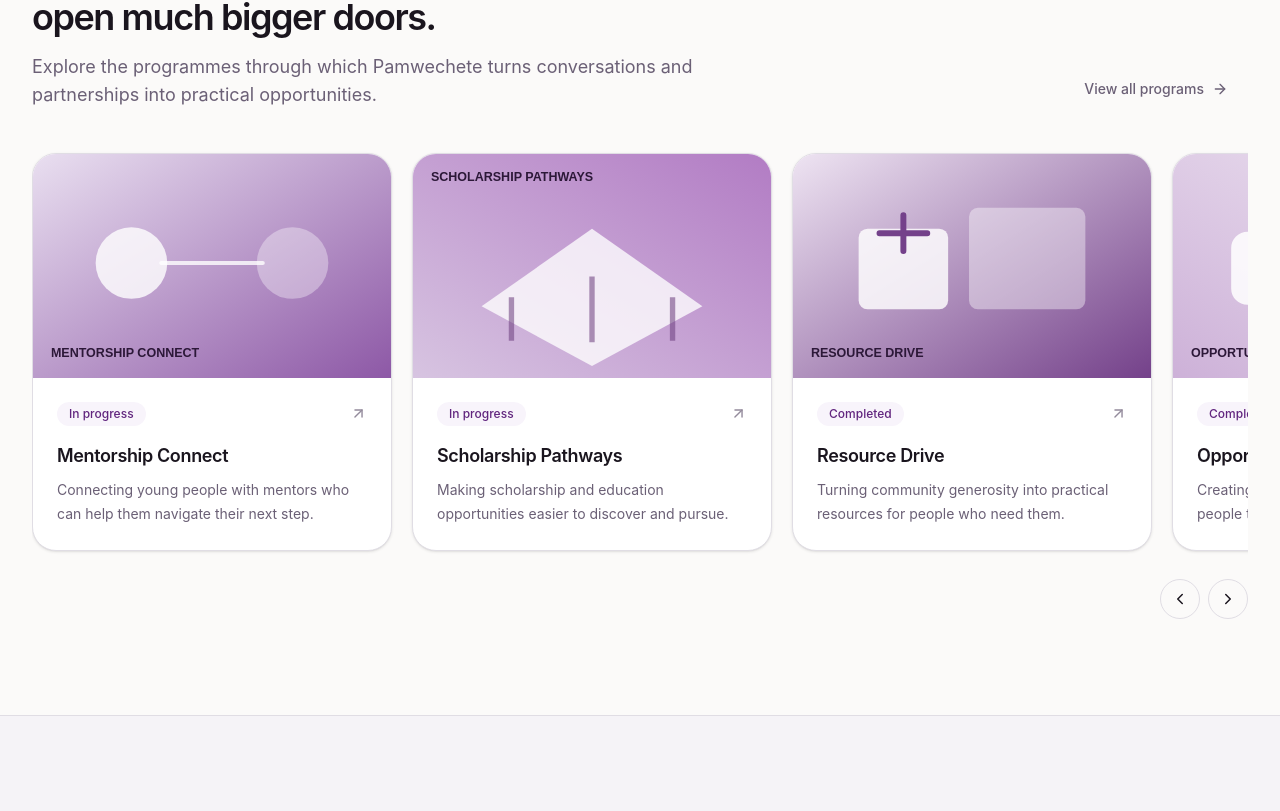
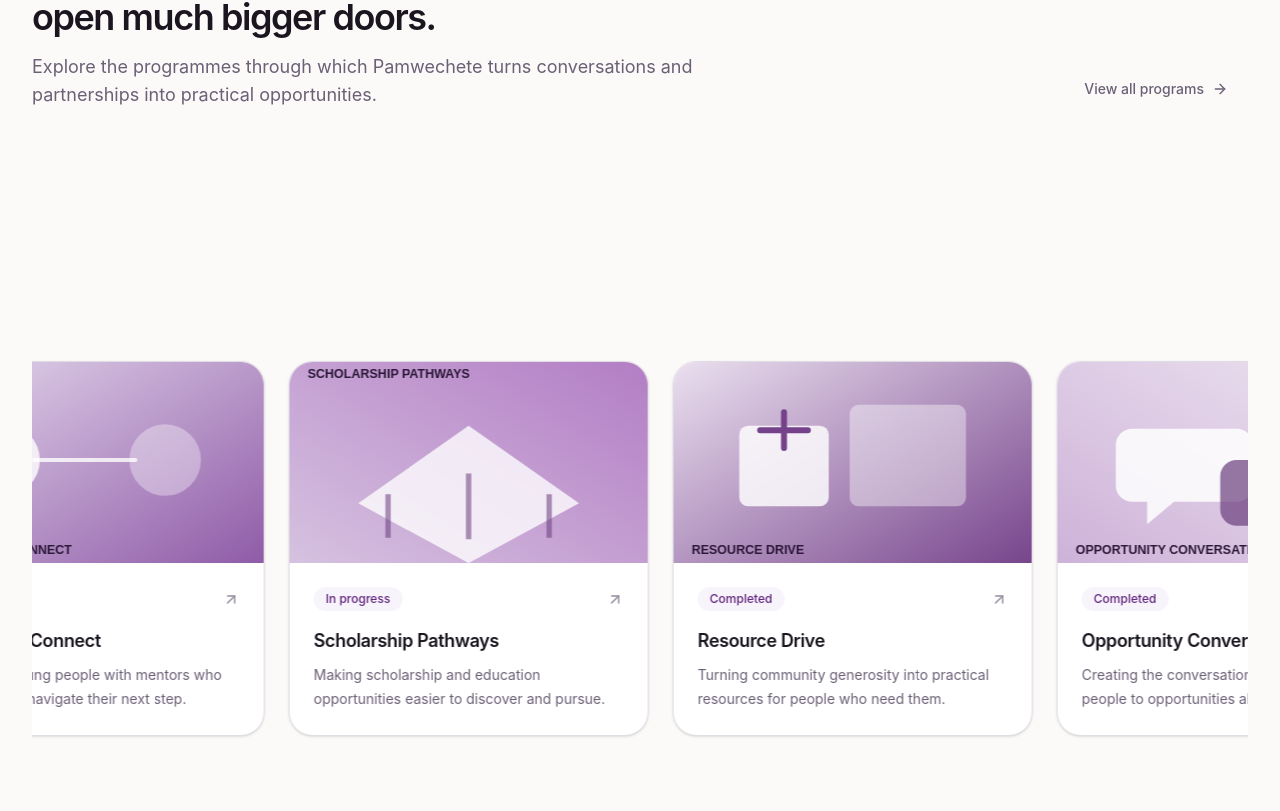
Before and after one commit to Denzel-Chimoto/pamwechete, a React (Vite) app: page / in a window 1280 px wide. Shown: the part 969-1780 px from the top of the page. Built offline with nearby package versions, Linux system fonts and the light colour scheme.

Commit message:
Added horizontal scrolling on programs on homepage

```diff
--- a/package.json
+++ b/package.json
@@ -12,6 +12,7 @@
   "dependencies": {
     "@tailwindcss/vite": "^4.3.3",
     "lucide-react": "^1.47.0",
+    "motion": "^13.4.0",
     "react": "^19.2.8",
     "react-dom": "^19.2.8",
     "react-router": "^8.4.0",
--- a/src/components/ProgramCarousel.tsx
+++ b/src/components/ProgramCarousel.tsx
@@ -1,47 +1,137 @@
-import { ChevronLeft, ChevronRight } from 'lucide-react';
-import { useRef } from 'react';
+import { useEffect, useRef, useState } from 'react';
+import { motion, useReducedMotion, useScroll, useTransform } from 'motion/react';
 import { PROGRAMS } from '../data/programs';
 import { ProgramCard } from './ProgramCard';
 
 export function ProgramCarousel() {
-  const scrollerRef = useRef<HTMLDivElement>(null);
+  const containerRef = useRef<HTMLDivElement>(null);
+  const viewportRef = useRef<HTMLDivElement>(null);
+  const trackRef = useRef<HTMLDivElement>(null);
 
-  const scroll = (direction: 'left' | 'right') => {
-    scrollerRef.current?.scrollBy({
-      left: direction === 'right' ? 390 : -390,
-      behavior: 'smooth',
-    });
-  };
+  const [horizontalDistance, setHorizontalDistance] = useState(0);
+  const shouldReduceMotion = useReducedMotion();
+
+  /*
+   * Measure how far the program track actually needs to travel.
+   *
+   * Example:
+   * viewport = 1100px
+   * track    = 2800px
+   *
+   * horizontalDistance = 1700px
+   */
+  useEffect(() => {
+    const measure = () => {
+      if (!viewportRef.current || !trackRef.current) return;
+
+      const distance = Math.max(
+        0,
+        trackRef.current.scrollWidth - viewportRef.current.clientWidth,
+      );
+
+      setHorizontalDistance(distance);
+    };
+
+    measure();
+
+    const resizeObserver = new ResizeObserver(measure);
+
+    if (viewportRef.current) {
+      resizeObserver.observe(viewportRef.current);
+    }
+
+    if (trackRef.current) {
+      resizeObserver.observe(trackRef.current);
+    }
+
+    window.addEventListener('resize', measure);
+
+    return () => {
+      resizeObserver.disconnect();
+      window.removeEventListener('resize', measure);
+    };
+  }, []);
+
+  /*
+   * Track the vertical progress through this section.
+   *
+   * 0 = horizontal carousel has not started
+   * 1 = last program has reached the end
+   */
+  const { scrollYProgress } = useScroll({
+    target: containerRef,
+    offset: ['start start', 'end end'],
+  });
+
+  /*
+   * Convert vertical page scrolling into horizontal movement.
+   */
+  const x = useTransform(
+    scrollYProgress,
+    [0, 1],
+    [0, -horizontalDistance],
+  );
+
+  /*
+   * If the user has requested reduced motion, don't lock the
+   * page into the vertical-to-horizontal animation.
+   */
+  if (shouldReduceMotion) {
+    return (
+      <div
+        ref={viewportRef}
+        className="overflow-x-auto overscroll-x-contain pb-4"
+      >
+        <div className="flex w-max gap-5 px-1">
+          {PROGRAMS.map((program) => (
+            <div
+              key={program.id}
+              className="w-[min(82vw,360px)] shrink-0 sm:w-[360px]"
+            >
+              <ProgramCard program={program} />
+            </div>
+          ))}
+        </div>
+      </div>
+    );
+  }
 
   return (
-    <div className="relative">
+    <div
+      ref={containerRef}
+      className="relative"
+      style={{
+        /*
+         * The horizontal distance becomes the amount of additional
+         * vertical scrolling required to move through the cards.
+         */
+        height: `calc(100svh + ${horizontalDistance}px)`,
+      }}
+    >
       <div
-        ref={scrollerRef}
-        className="scrollbar-hidden flex snap-x snap-mandatory gap-5 overflow-x-auto px-1 pb-5 pt-1"
+        ref={viewportRef}
+        className="sticky top-0 flex h-svh w-full items-center overflow-hidden"
       >
-        {PROGRAMS.map((program) => (
-          <div key={program.id} className="snap-start">
-            <ProgramCard program={program} compact />
-          </div>
-        ))}
-      </div>
-      <div className="mt-2 hidden justify-end gap-2 sm:flex">
-        <button
-          type="button"
-          onClick={() => scroll('left')}
-          aria-label="Previous programmes"
-          className="grid size-10 place-items-center rounded-full border border-line bg-surface text-ink transition hover:border-brand-300 hover:bg-brand-50 dark:hover:bg-brand-950/60"
+        <motion.div
+          ref={trackRef}
+          style={{ x }}
+          className="flex w-max shrink-0 gap-5 px-1 will-change-transform sm:gap-6"
         >
-          <ChevronLeft size={18} />
-        </button>
-        <button
-          type="button"
-          onClick={() => scroll('right')}
-          aria-label="Next programmes"
-          className="grid size-10 place-items-center rounded-full border border-line bg-surface text-ink transition hover:border-brand-300 hover:bg-brand-50 dark:hover:bg-brand-950/60"
-        >
-          <ChevronRight size={18} />
-        </button>
+          {PROGRAMS.map((program) => (
+            <motion.div
+              key={program.id}
+              className="w-[min(82vw,360px)] shrink-0 sm:w-[360px]"
+              whileHover={{
+                y: -6,
+                transition: {
+                  duration: 0.2,
+                },
+              }}
+            >
+              <ProgramCard program={program} />
+            </motion.div>
+          ))}
+        </motion.div>
       </div>
     </div>
   );
```
Also changed, not shown: src/components/homeAnimation.tsx (added), 1 other file (tests, documents, lock files or other folders).
